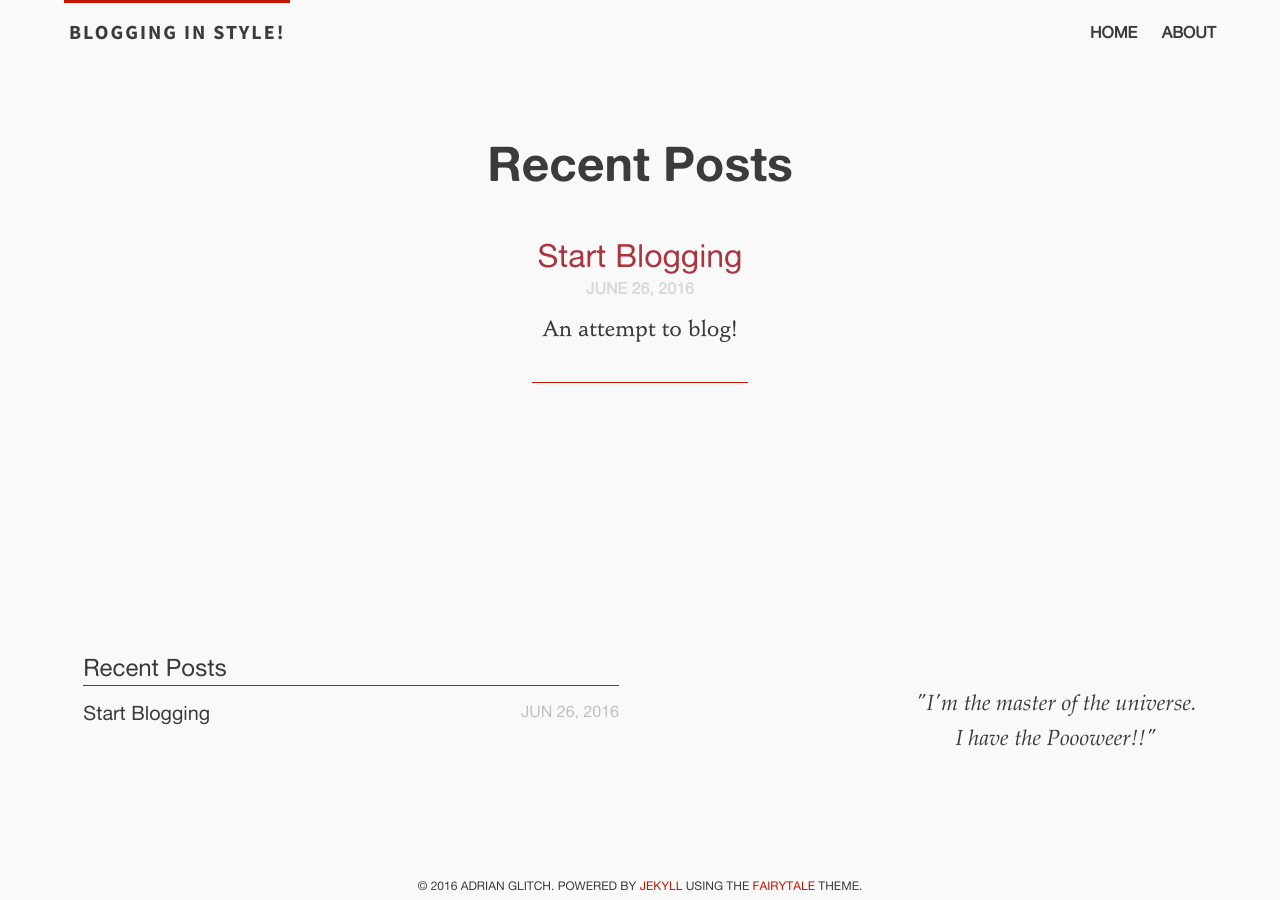
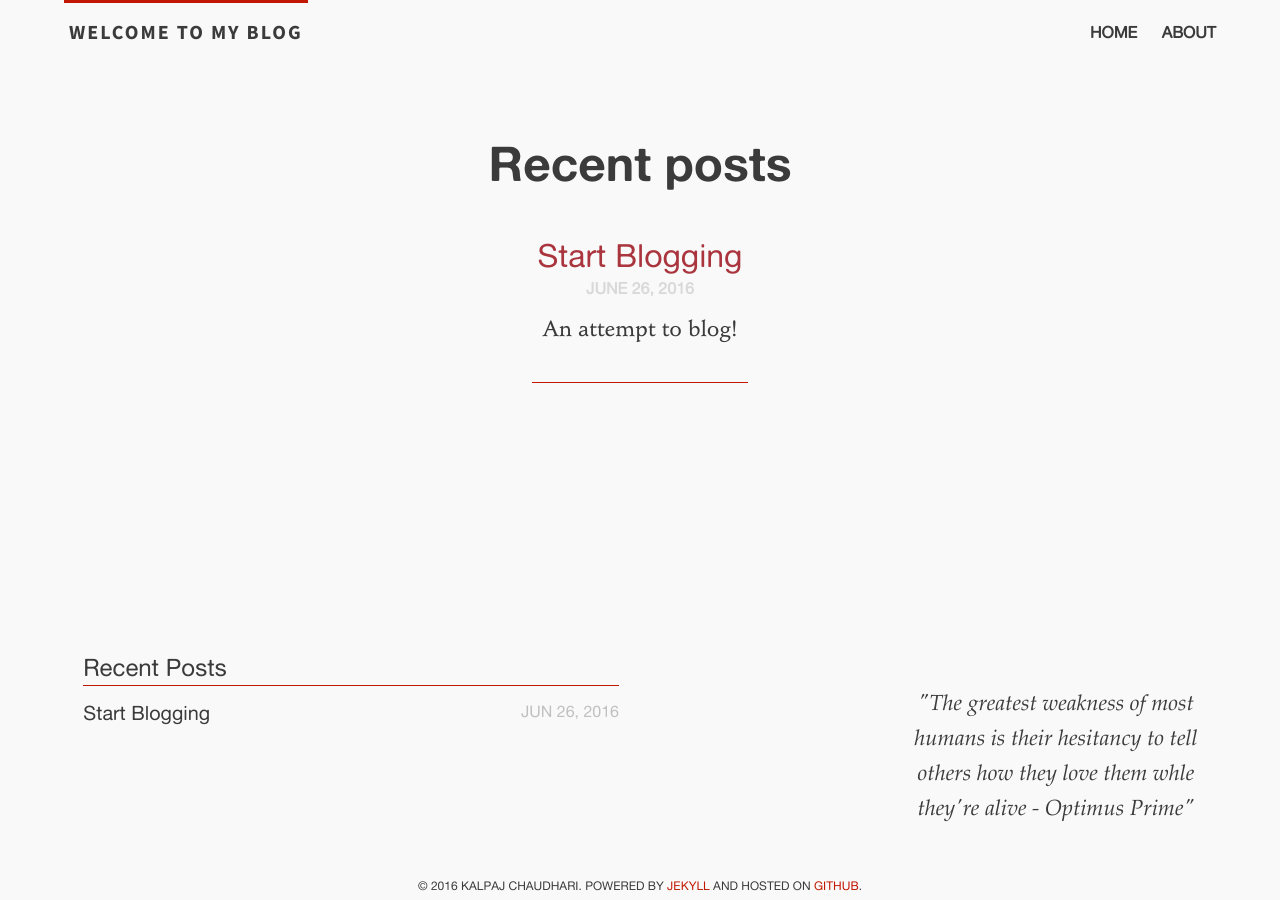
Before and after one commit to daedroza/daedroza.github.io, a Jekyll site: the page built from index.md, in a window 1280 px wide. Built offline with Jekyll 4.4.1, drawn with Linux system fonts in a browser that asks for light colours.

Commit message:
Added owner info, changed recent post limit to 5, misc.
Signed-off-by: Kalpaj Chaudhari <Daedroza@gmail.com>

```diff
--- a/_config.yml
+++ b/_config.yml
@@ -1,8 +1,8 @@
-title:            Blogging in style!
+title:            Welcome to my blog
 tagline:          Not my cup of tea.
 description: "Howdy,"
 # An awesome quote for your website
-quote:  "This rainy town is where I found you ;-)"
+quote:  "The greatest weakness of most humans is their hesitancy to tell others how they love them whle they're alive - Optimus Prime"
 canonical: daedroza.github.io
 #Comment out the below line when pushing to gh-pages
 #url: http://10.42.0.1/_site
@@ -12,7 +12,7 @@ canonical: daedroza.github.io
 
 # Owner/author information
 owner:
-  name:           Adrian Glitch
+  name:           Kalpaj Chaudhari
   avatar:         avatar.jpg
   bio:
   email:          daedroza@gmail.com
--- a/_includes/footer.html
+++ b/_includes/footer.html
@@ -3,7 +3,7 @@
     <aside class="wrap">
       <ol class="prev-posts">
         <p class="list-title">Recent Posts</p>
-        {% for post in site.posts | limit:3 %} <!-- for1 -->
+        {% for post in site.posts | limit:5 %} <!-- for1 -->
             <li>
               <span class="recent-title"><a href="{{ site.url }}{{ post.url }}{{ site.file_end }}" title="{{ post.title }}">{{ post.title | strip_html | strip_newlines | truncate: 30 }} </a></span>
               <span class="date">{{post.date | date: "%b %d, %Y" }}</span>
@@ -21,7 +21,7 @@
         </ul>
     </div>
     </aside>
-    <small>&copy; {{ site.time | date: '%Y' }} {{ site.owner.name }}. Powered by <a href="http://jekyllrb.com">Jekyll</a> using the <a href="http://internet.org">Fairytale</a> theme.</small>
+    <small>&copy; {{ site.time | date: '%Y' }} {{ site.owner.name }}. Powered by <a href="http://jekyllrb.com">Jekyll</a> and hosted on <a href="github.com/daedroza/daedroza.github.io">Github</a>.</small>
   </footer>
 
   <!-- If they're out, get some from the cellar -->
--- a/index.md
+++ b/index.md
@@ -1,7 +1,7 @@
 ---
 layout: home
-title: "Recent Posts"
-quote: I'm the master of the universe. I have the Poooweer!!
+title: "Recent posts"
+quote: The greatest weakness of most humans is their hesitancy to tell others how they love them whle they're alive - Optimus Prime
 tags: [Jekyll, theme, responsive, blog, template]
 image:
   feature: typewriter.jpg
```
